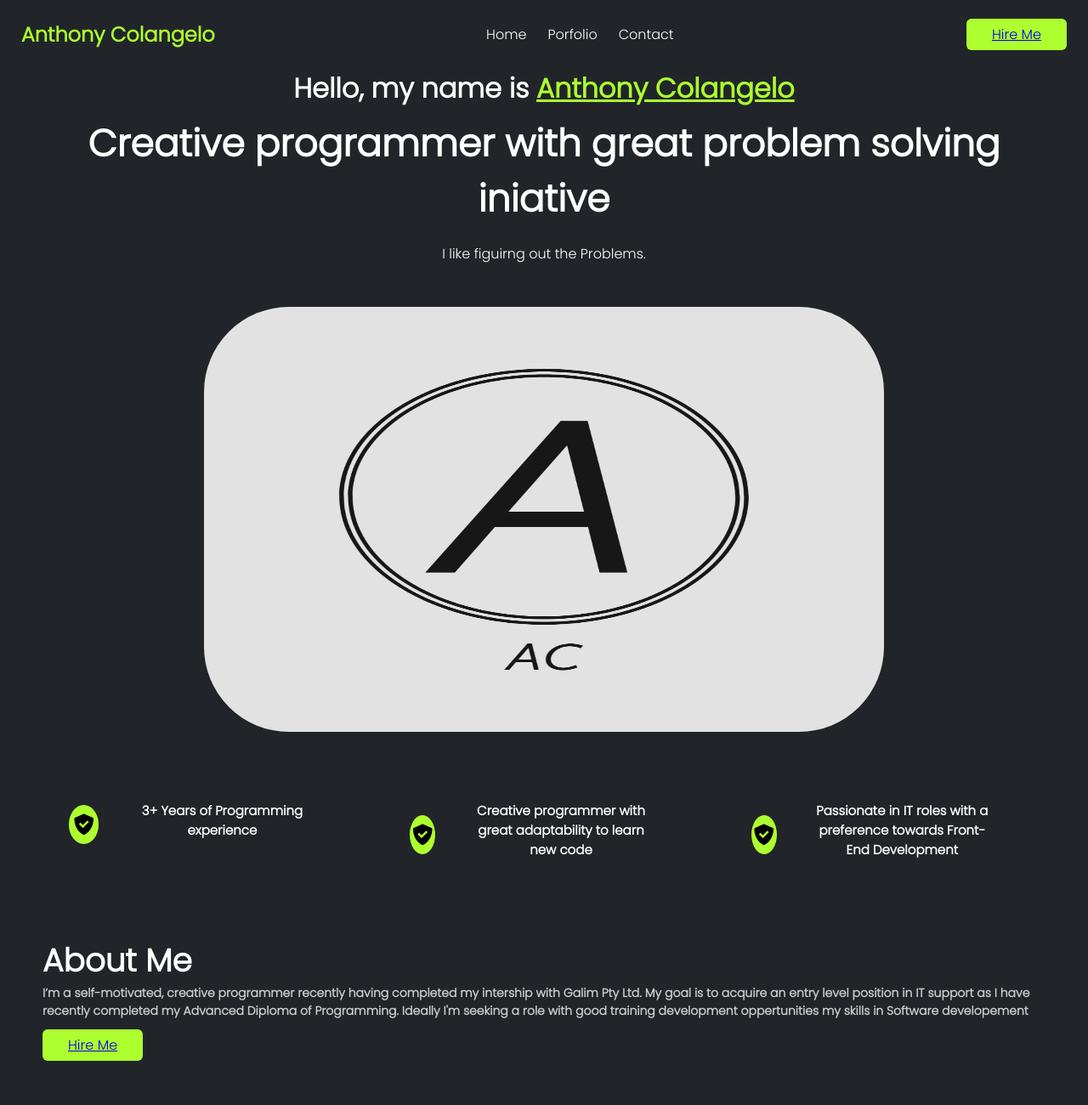
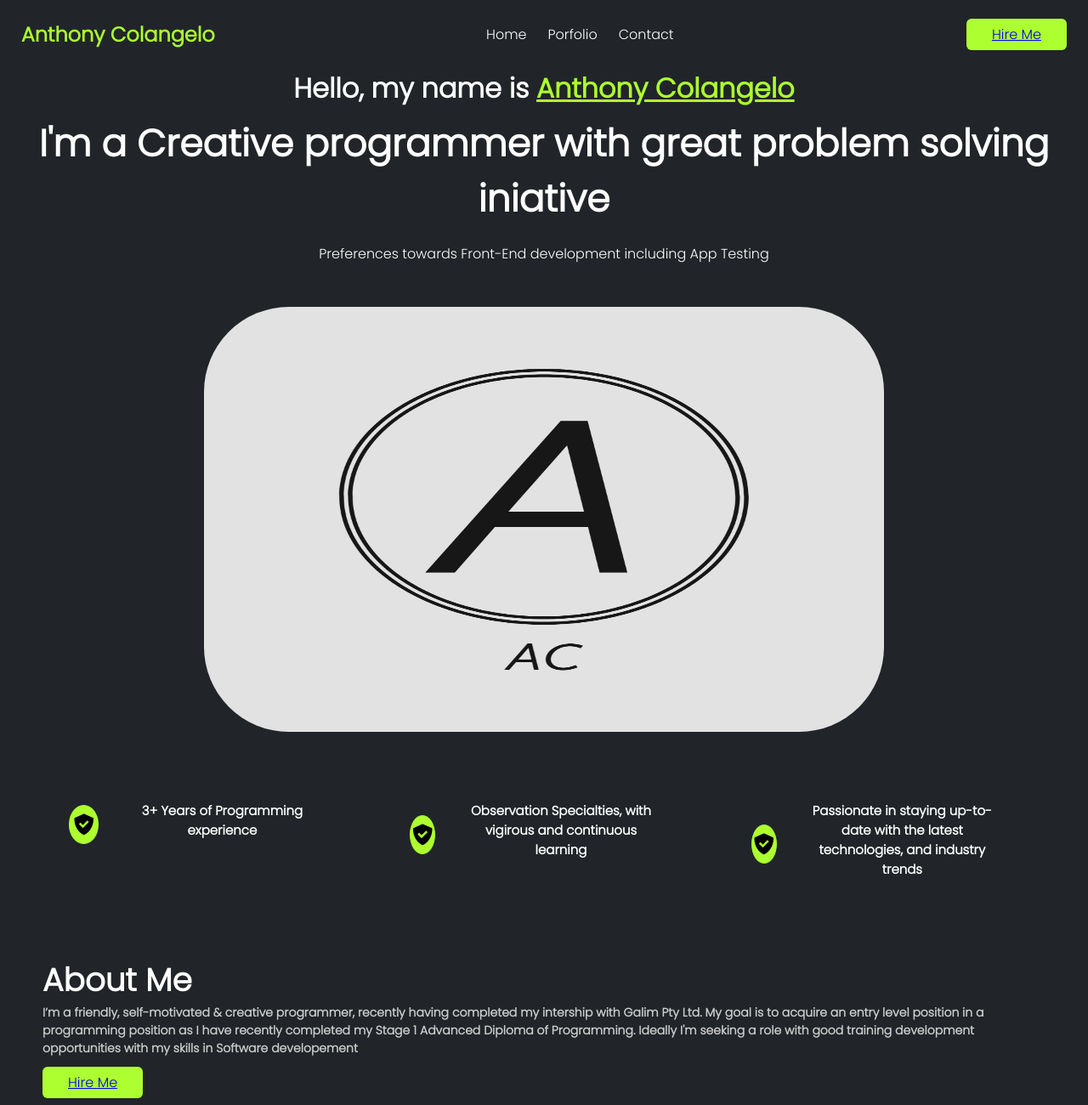
Before and after one commit to Anthonyc833/WebsiteResume, a plain HTML site: page index.html in a window 1280 px wide. Shown: the top 1300 px of the page at 85% size. Drawn offline with nearby package versions, Linux system fonts and the light colour scheme.

Commit message:
Add files via upload
text fix

```diff
--- a/index.html
+++ b/index.html
@@ -22,8 +22,8 @@
 
     <div class="section1">
         <h4> Hello, my name is <span> Anthony Colangelo</span></h4>
-        <p class="title">Creative programmer with great problem solving iniative</p>
-        <p class="subtitle">I like figuirng out the Problems.</p>
+        <p class="title">I'm a Creative programmer with great problem solving iniative</p>
+        <p class="subtitle">Preferences towards Front-End development including App Testing</p>
         <img src="logo.png">
 
     </div>
@@ -44,8 +44,7 @@
             </div>
             <div class="info">
                 <h3></h3>
-                <p>Creative programmer with
-                   great adaptability to learn new code</p>
+                <p>Observation Specialties, with vigirous and continuous learning</p>
             </div>
         </div>
         <div class="item">
@@ -54,7 +53,8 @@
             </div>
             <div class="info">
                 <h3></h3>
-                <p>Passionate in IT roles with a preference towards Front-End Development</p>
+                <p>Passionate in staying up-to-date with the latest technologies, and industry trends
+                </p>
             </div>
         </div>
     </div>
@@ -62,10 +62,10 @@
     <div class="section3">
         <div class="info">
             <h3>About Me</h3>
-            <p>I’m a self-motivated, creative programmer recently having completed my intership with Galim Pty Ltd.
-                My goal is to acquire an entry level position in IT support as I have recently completed my Advanced
-                Diploma of Programming. Ideally I'm seeking a role with good training development oppertunities my skills in Software
-                developement
+            <p>I’m a friendly, self-motivated & creative programmer,
+                 recently having completed my intership with Galim Pty Ltd.
+                  My goal is to acquire an entry level position in a programming position as I have recently completed my Stage 1 Advanced Diploma of Programming.
+                   Ideally I'm seeking a role with good training development opportunities with my skills in Software developement
             </p>
             <button class="hire-btn"><a href="mailto:Canthony833@gmail.com">Hire Me</a></button>
         </div>
```
